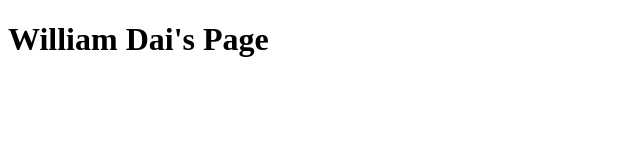
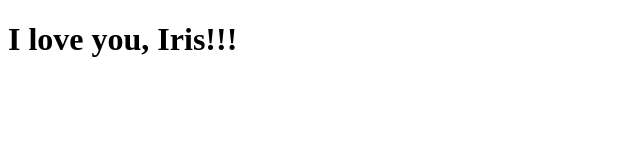
Before and after one commit to WilliamCDai/PersonalWebsite, a plain HTML site: page docs/index.html in a window 1280 px wide. Shown: the whole page, without its empty margins (0-640 px from the left). Drawn offline with Linux system fonts and the light colour scheme.

Commit message:
Update index.html

```diff
--- a/docs/index.html
+++ b/docs/index.html
@@ -10,6 +10,6 @@
     </head>
 
     <body>
-        <h1>William Dai's Page</h1>
+        <h1>I love you, Iris!!!</h1>
     </body>
 </html>
```
